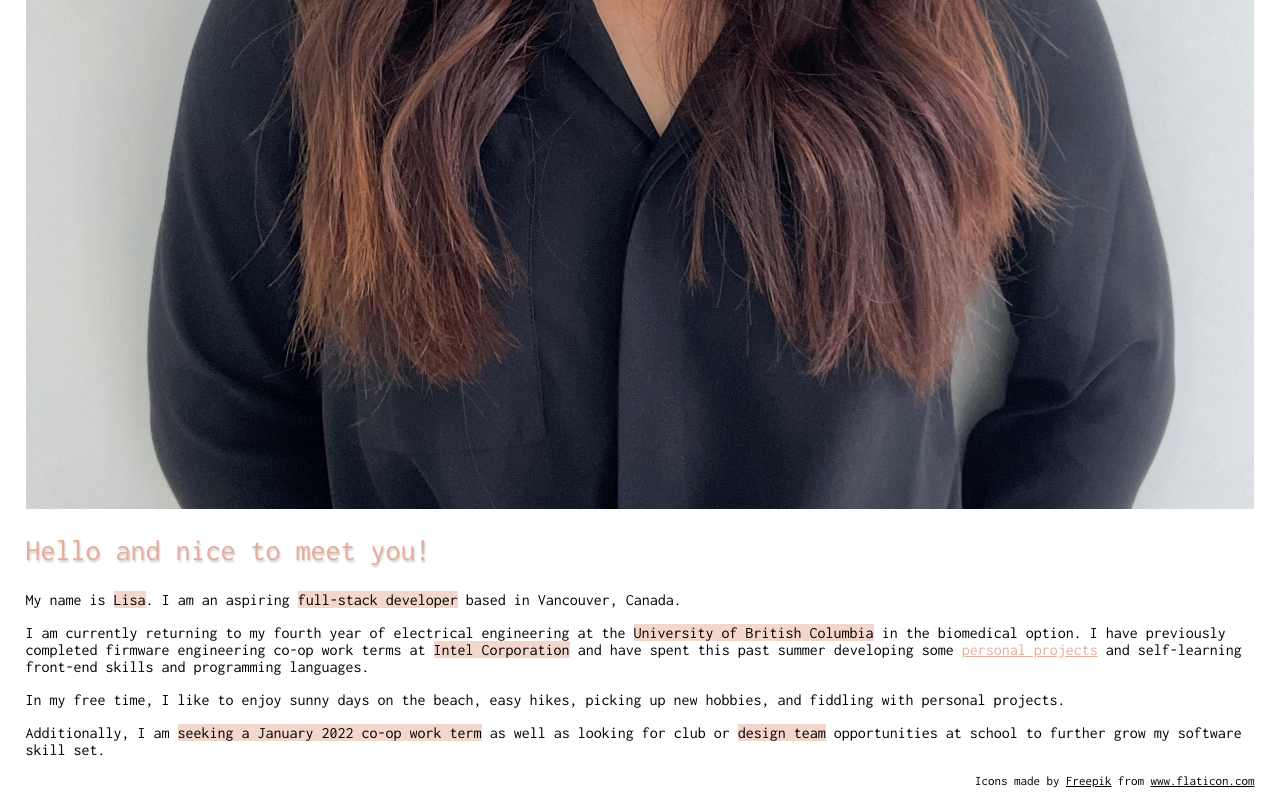
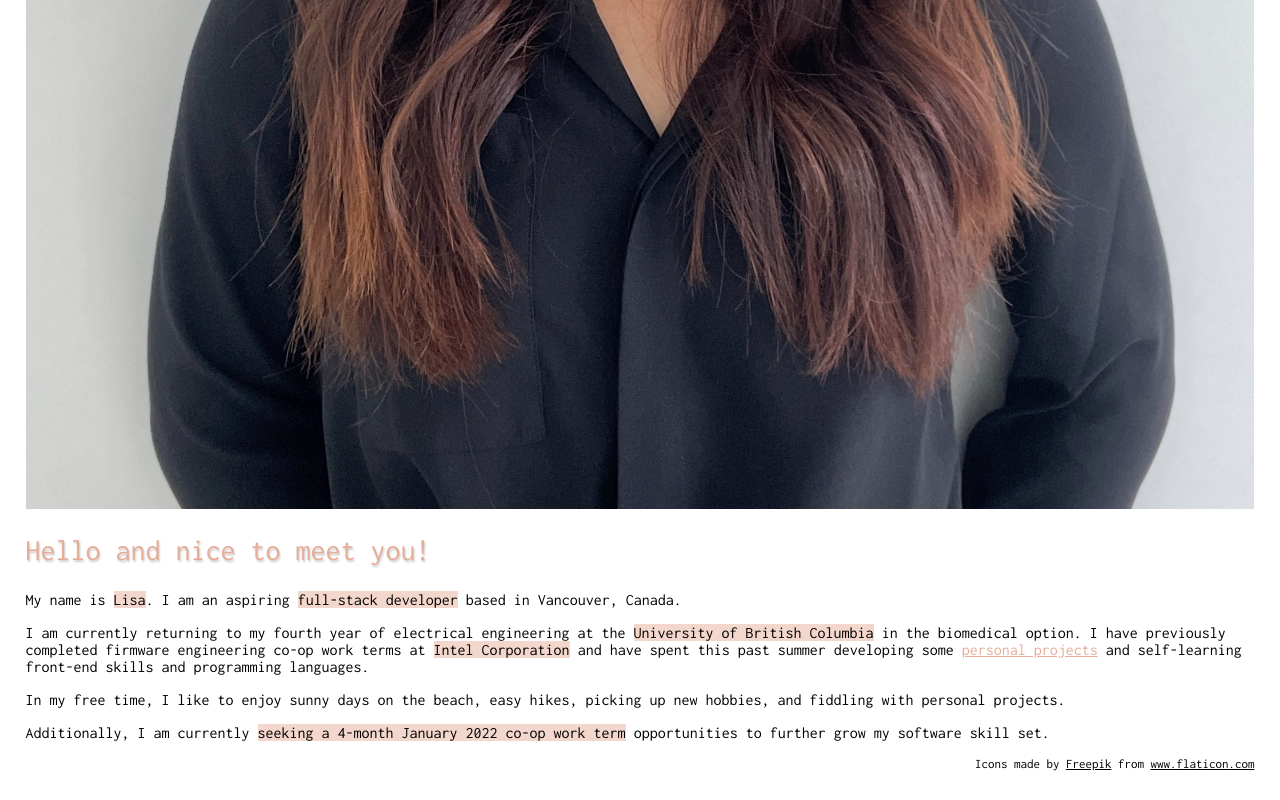
Before and after one commit to liswang24/Portfolio, a Gatsby site: page /about in a window 1280 px wide. Shown: the part 980-1780 px from the top of the page. Built offline with nearby package versions, Linux system fonts and the light colour scheme; Gatsby itself is replaced by a stand-in of ours.

Commit message:
Update Info

```diff
--- a/src/components/navigation.js
+++ b/src/components/navigation.js
@@ -1,7 +1,7 @@
 import * as React from 'react'
 import { Link } from 'gatsby'
 import { Container, Navbar, Nav } from "react-bootstrap"
-import PDF from '../../static/LisaWangResume.pdf'
+import PDF from '../../static/Lisa Wang - Software Resume.pdf'
 import { navLinkHome } from '../styles/navigation.module.css'
 
 const Navigation = () => {
--- a/src/pages/about.js
+++ b/src/pages/about.js
@@ -18,7 +18,7 @@ const AboutPage = () => {
           <p>My name is <mark>Lisa</mark>. I am an aspiring <mark>full-stack developer</mark> based in Vancouver, Canada.</p>
           <p>I am currently returning to my fourth year of electrical engineering at the <mark>University of British Columbia</mark> in the biomedical option. I have previously completed firmware engineering co-op work terms at <mark>Intel Corporation</mark> and have spent this past summer developing some <Link to="/projects" id={link}>personal projects</Link> and self-learning front-end skills and programming languages.</p>
           <p>In my free time, I like to enjoy sunny days on the beach, easy hikes, picking up new hobbies, and fiddling with personal projects.</p>
-          <p>Additionally, I am <mark>seeking a January 2022 co-op work term</mark> as well as looking for club or <mark>design team</mark> opportunities at school to further grow my software skill set.</p>
+          <p>Additionally, I am currently <mark>seeking a 4-month January 2022 co-op work term</mark> opportunities to further grow my software skill set.</p>
         </div>
      </div>
      {/* Future TODO: Add skills section */}
```
Also changed, not shown: 2 other files.
